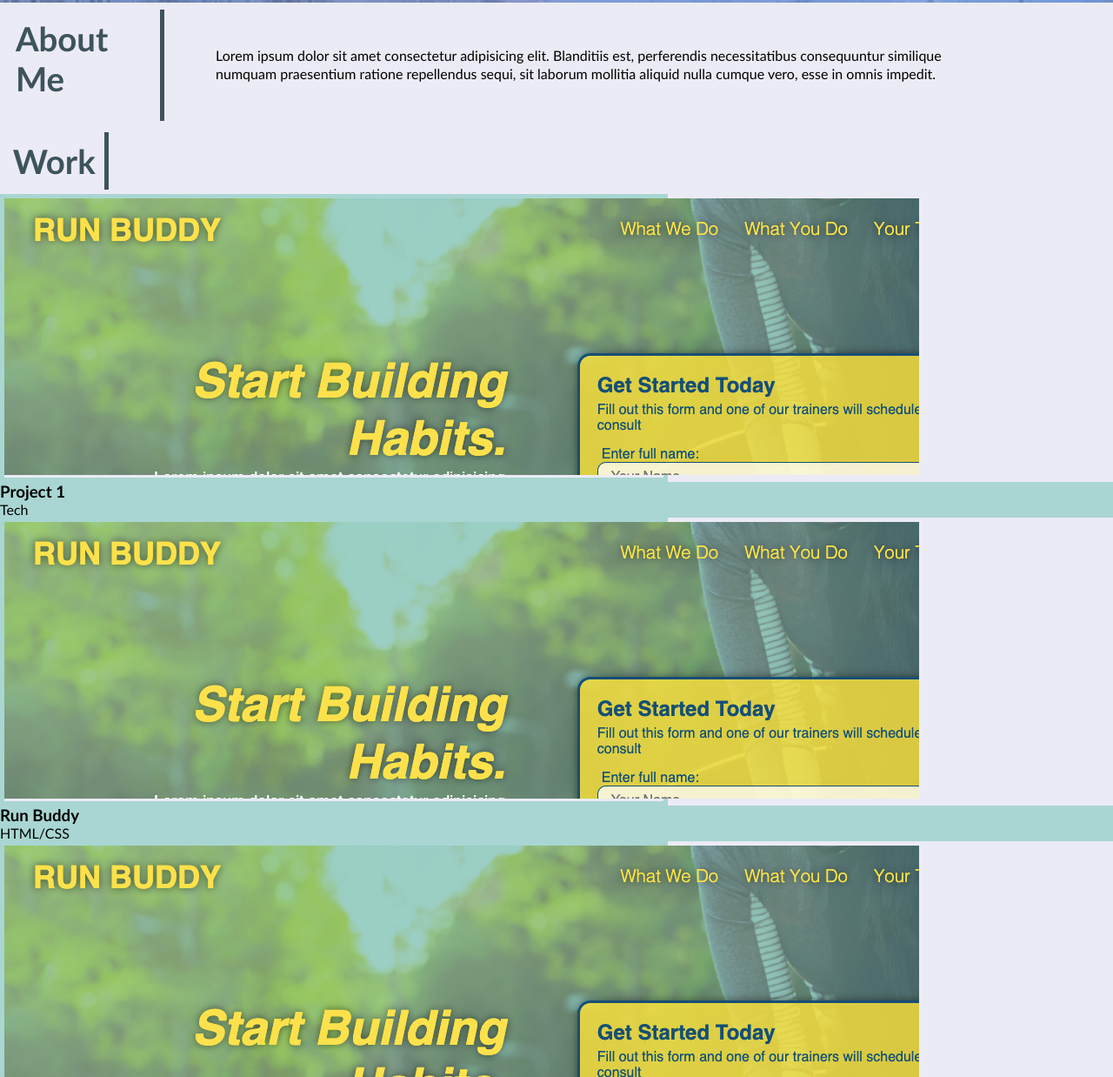
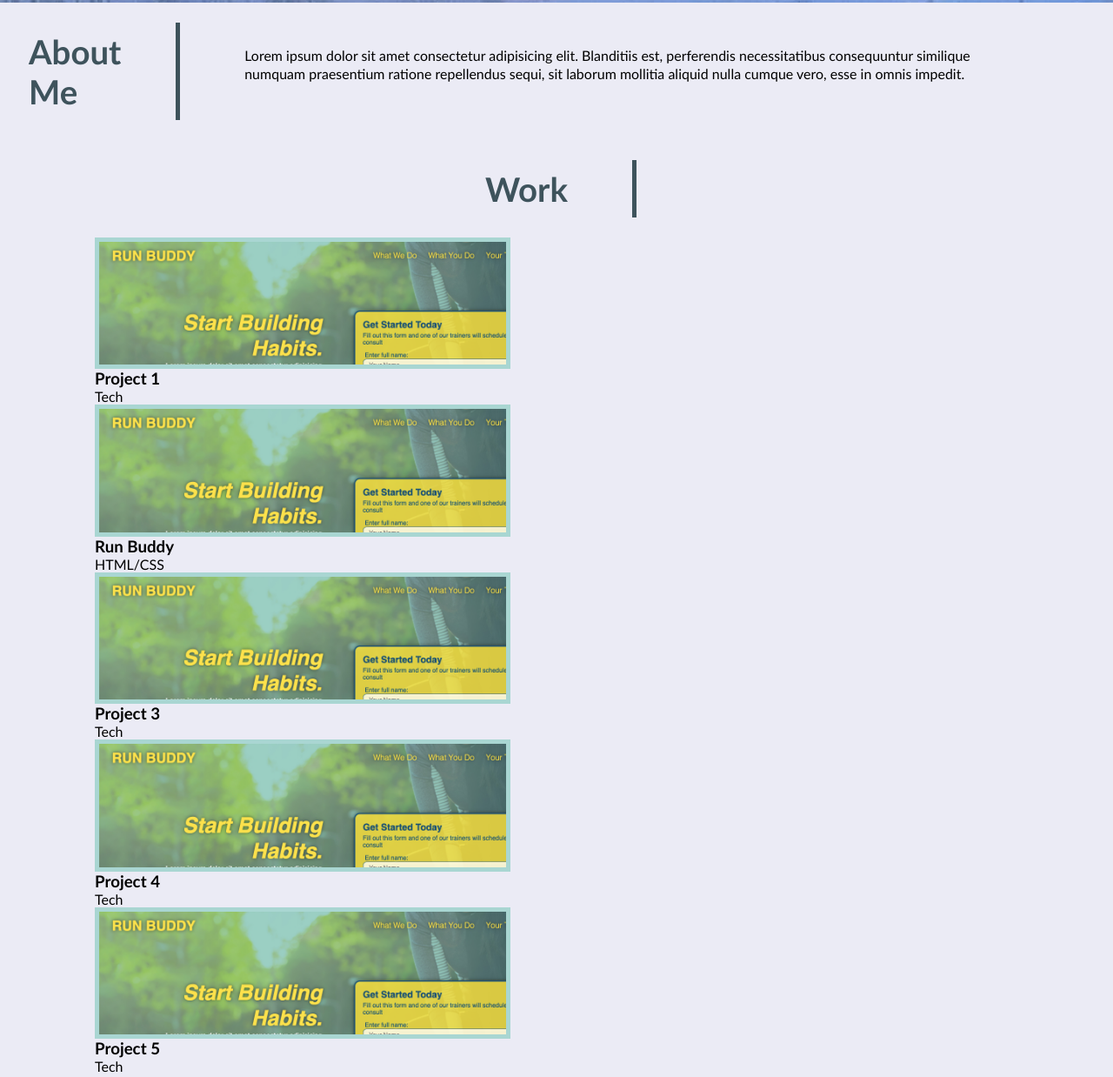
Before and after one commit to felicitybrammer/professional-portfolio, a plain HTML site: page index.html in a window 1280 px wide. Shown: the part 657-1895 px from the top of the page at 87% size. Drawn offline with Linux system fonts and the light colour scheme.

Commit message:
refactor of elements in work section

```diff
--- a/assets/css/style.css
+++ b/assets/css/style.css
@@ -108,30 +108,46 @@ header nav ul li a {
 }
 
 /* Work Style Start */
-/* #work {} */
+ #work {
+     display: flex;
+     flex-flow: row wrap;
+     justify-content: space-around;
+ }
 
 .proj {
     /* width: 610px;
     height: 300px; */
     display: flex;
     margin: 0 auto;
-    flex-wrap: wrap;
-    justify-content: space-between;
+    flex-flow: row wrap;
+    justify-content: space-around;
 }
 
-.proj:first-child {
+.proj-link {
+    width: auto;
+    border: 5px solid #a9d6d2;
+    width: 45%;
+}
+
+.proj-img {
+    width: 45%;
+    display: flex;
+    flex-flow: row wrap;
 
 }
 
-.proj-img {
-    width: 60%;
-    border: 5px solid #a9d6d2;
+.proj-img:first-child {
+
+    flex: 2 1 auto;
+    width: 100%;
+}
+.proj-img img {
+    width: 100%;
 }
 
 
-
 .label {
-    background-color: #a9d6d2;
+    /* background-color: #a9d6d2; */
     z-index: 999;
 
 }
@@ -179,7 +195,8 @@ header nav ul li a {
     padding: 10px;
     /* height: 100%; */
     /* width: 30%; */
-    margin: 4%;
+    margin: 10%;
+    width: 230px;
 }
 
 
@@ -208,36 +225,36 @@ header nav ul li a {
   }
 
   /* MEDIA QUERY FOR TABLETS AND SMALLER */
-  /* @media screen and (max-width: 768px) {
-    header h1 {
-      /* this will be applied on any screen between 768px and 575px */
-      /* font-size: 80px;
-    }
-    section {
-        padding: 30px 15px;
+   @media screen and (max-width: 768px) {
+    .section-title {
+        /* width: 95%; */
+        border-right: 0px;
+        border-bottom: 5px solid ;
+        border-color: #3e535c;
       }
 
 
-  } */
+  }
 
   /* MEDIA QUERY FOR MOBILE PHONES AND SMALLER */
-  /* @media screen and (max-width: 575px) { */
+   @media screen and (max-width: 575px) {
     /* .hero {
         width: 100%;
     } */
 
-    /* .section-title {
-        width: 95%;
+     .section-title {
+        /* width: 95%; */
+        border-right: 0px;
         border-bottom: 5px solid ;
         border-color: #3e535c;
       }
 
-      #about-me p {
+      /* #about-me p {
         width: 100%;
       }
 
       #work {
         flex: 0 100%;
-      }
+      } */
 
-  }  */
+  }
--- a/index.html
+++ b/index.html
@@ -56,45 +56,55 @@
                     <h2 class="section-title">Work</h2>
                 </div>
                 <div class=proj">
-                    <div class="proj-img">
+                    <div class="proj-link">
                         <a href="https://felicitybrammer.github.io/run-buddy/">
-                            <img src="assets/images/run-buddy.png" alt="" />
+                            <div class="proj-img">
+                                <img src="assets/images/run-buddy.png" alt="" />
+                            </div>
                         </a>
                     </div>
                     <p>
                         <h3 class="label">Project 1</h3>
                         <p class="label">Tech</p>
                     </p>
-                    <div class="proj-img">
+                    <div class="proj-link">
                         <a href="https://felicitybrammer.github.io/run-buddy/">
-                            <img src="assets/images/run-buddy.png" alt="" />
+                            <div class="proj-img">
+                                <img src="assets/images/run-buddy.png" alt="" />
+                            </div>
                         </a>
                     </div>
                     <p>
                         <h3 class="label">Run Buddy</h3>
                         <p class="label">HTML/CSS</p>
                     </p>
-                    <div class="proj-img">
+                    <div class="proj-link">
                         <a href="https://felicitybrammer.github.io/run-buddy/">
-                            <img src="assets/images/run-buddy.png" alt="" />
+                            <div class="proj-img">
+                                <img src="assets/images/run-buddy.png" alt="" />
+                            </div>
                         </a>
                     </div>
                     <p>
                         <h3 class="label">Project 3</h3>
                         <p class="label">Tech</p>
                     </p>
-                    <div class="proj-img">
+                    <div class="proj-link">
                         <a href="https://felicitybrammer.github.io/run-buddy/">
-                            <img src="assets/images/run-buddy.png" alt="" />
+                            <div class="proj-img">
+                                <img src="assets/images/run-buddy.png" alt="" />
+                            </div>
                         </a>
                     </div>
                     <p>
                         <h3 class="label">Project 4</h3>
                         <p class="label">Tech</p>
                     </p>
-                    <div class="proj-img">
+                    <div class="proj-link">
                         <a href="https://felicitybrammer.github.io/run-buddy/">
-                            <img src="assets/images/run-buddy.png" alt="" />
+                            <div class="proj-img">
+                                <img src="assets/images/run-buddy.png" alt="" />
+                            </div>
                         </a>
                     </div>
                     <p>
```
